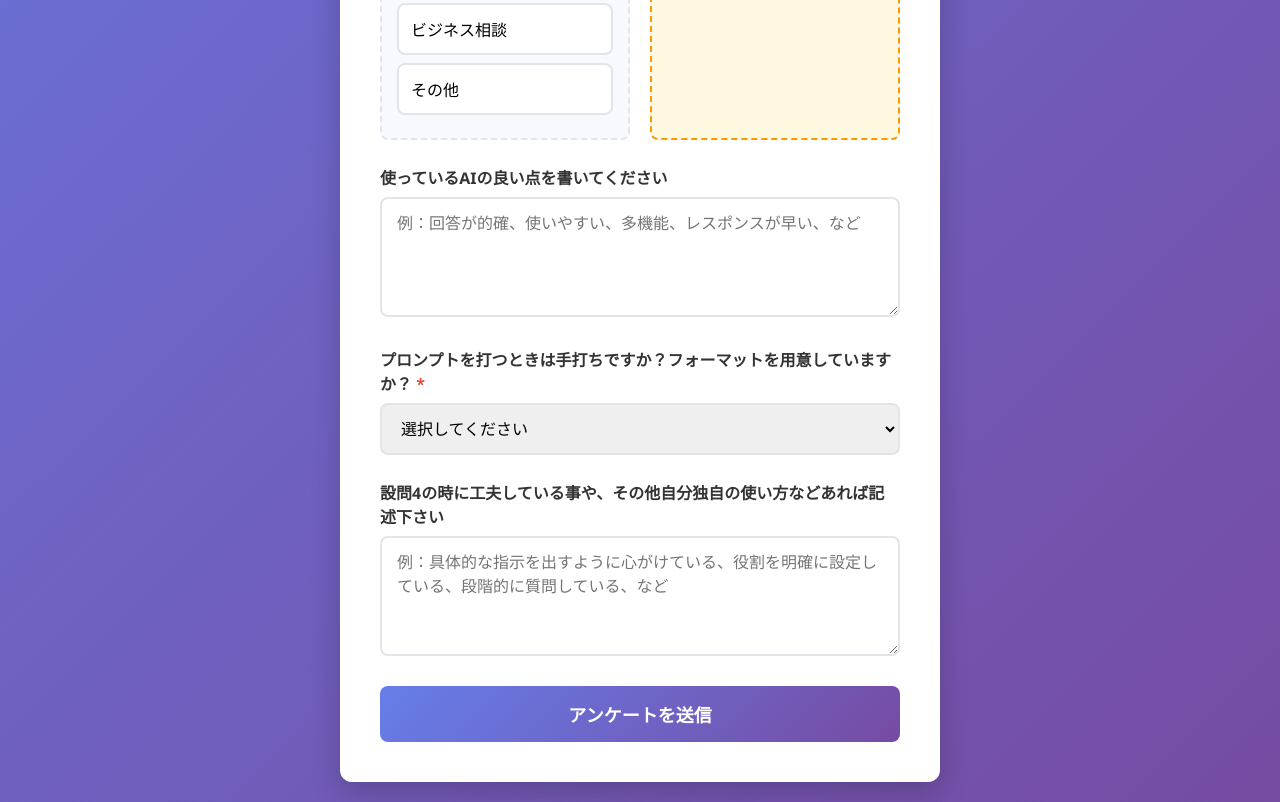
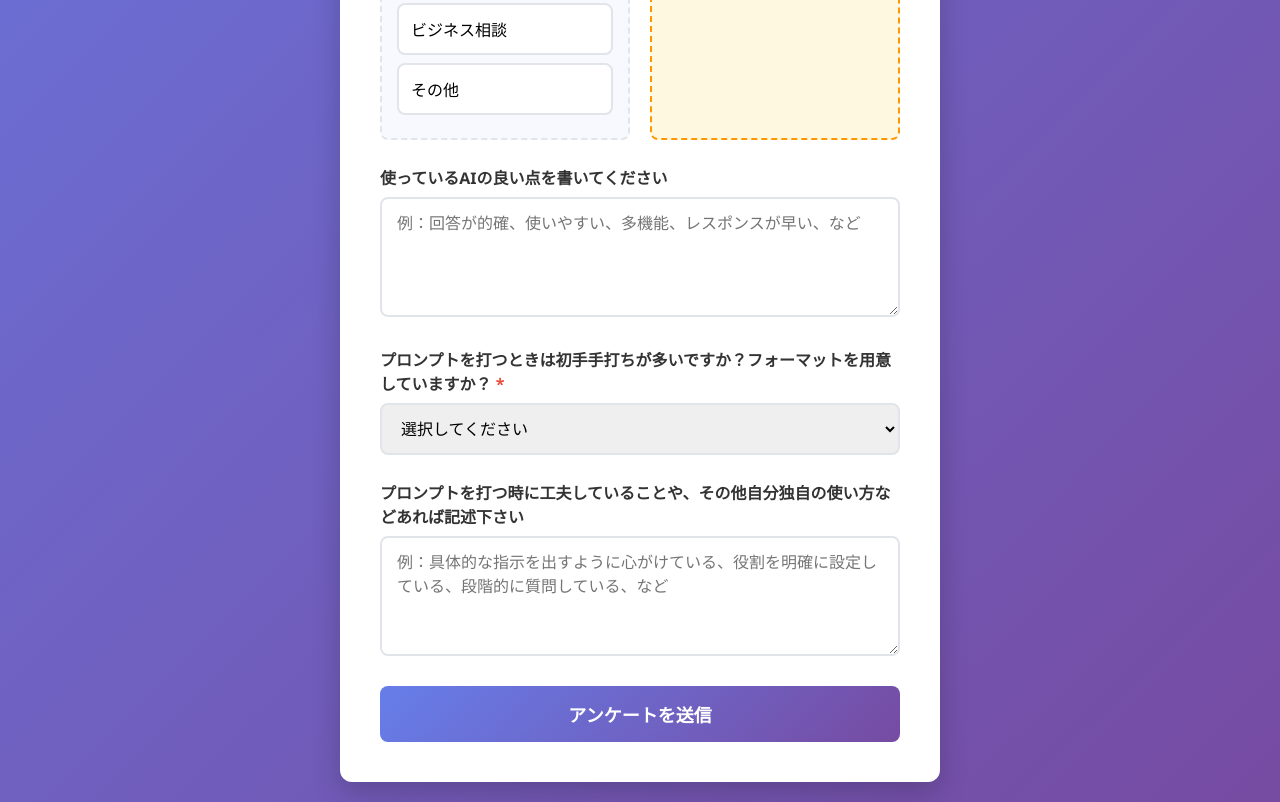
Before and after one commit to kurocofficial/kuroco_aiuse_survey, a plain HTML site: page index.html in a window 1280 px wide. Shown: the part 1047-1849 px from the top of the page. Drawn offline with Linux system fonts and the light colour scheme.

Commit message:
設問の文言を微調整
- 設問5: 「手打ちですか？」→「初手手打ちが多いですか？」に変更
- 設問6: 「設問4の時に工夫している事」→「プロンプトを打つ時に工夫していること」に変更

より具体的で分かりやすい表現に修正

```diff
--- a/index.html
+++ b/index.html
@@ -350,7 +350,7 @@
                 </div>
 
                 <div class="form-group">
-                    <label for="promptMethod">プロンプトを打つときは手打ちですか？フォーマットを用意していますか？ <span class="required">*</span></label>
+                    <label for="promptMethod">プロンプトを打つときは初手手打ちが多いですか？フォーマットを用意していますか？ <span class="required">*</span></label>
                     <select id="promptMethod" name="promptMethod" required>
                         <option value="">選択してください</option>
                         <option value="手打ち">手打ち</option>
@@ -359,7 +359,7 @@
                 </div>
 
                 <div class="form-group">
-                    <label for="tips">設問4の時に工夫している事や、その他自分独自の使い方などあれば記述下さい</label>
+                    <label for="tips">プロンプトを打つ時に工夫していることや、その他自分独自の使い方などあれば記述下さい</label>
                     <textarea id="tips" name="tips" placeholder="例：具体的な指示を出すように心がけている、役割を明確に設定している、段階的に質問している、など"></textarea>
                 </div>
 
```
